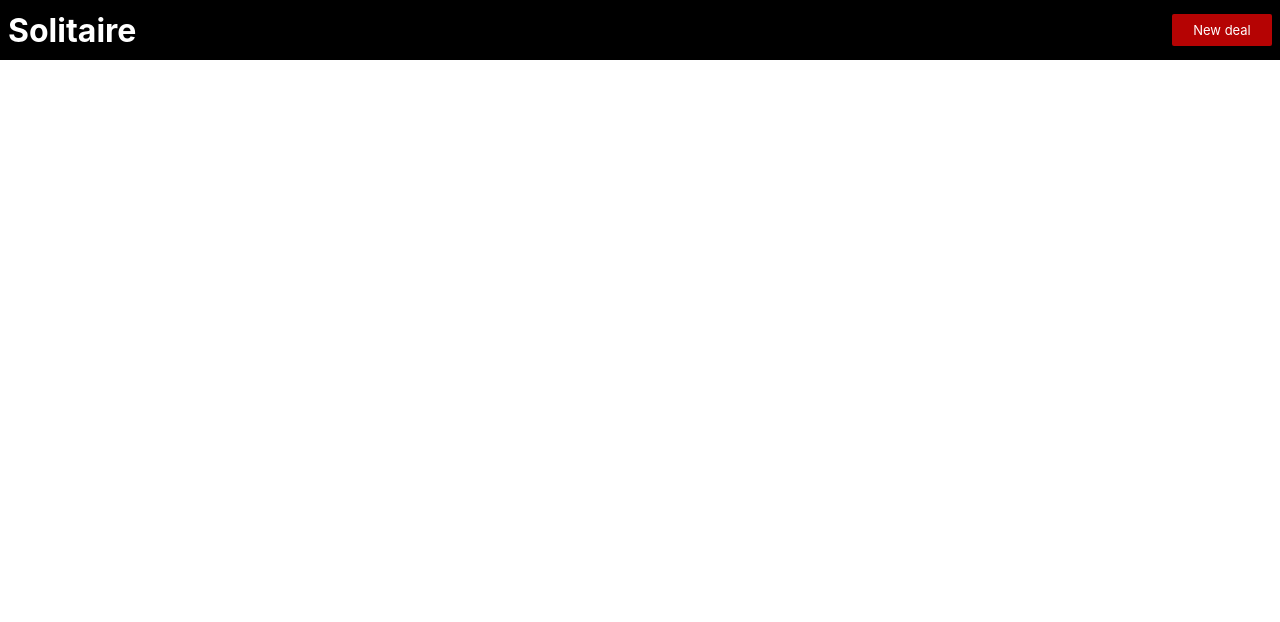
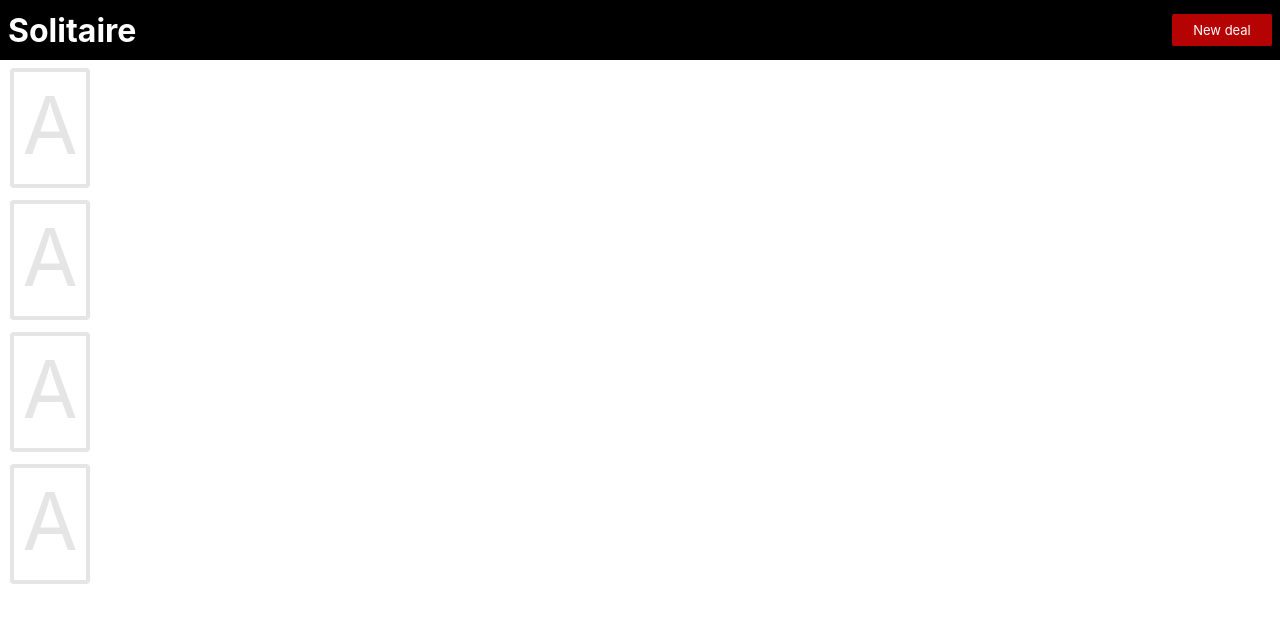
Before and after one commit to nivram80/solitaire, a Svelte app: page / in a window 1280 px wide. Shown: the top 622 px of the page. Built offline with nearby package versions, Linux system fonts and the light colour scheme.

Commit message:
show where foundation piles will be

```diff
--- a/src/App.svelte
+++ b/src/App.svelte
@@ -109,16 +109,7 @@
 
 	const newDeal = () => {
 		shuffledDeck = shuffle(deck);
-
 		deal(shuffledDeck);
-		console.log("1st Pile: ", firstPile);
-		console.log("2nd Pile: ", secondPile);
-		console.log("3rd Pile: ", thirdPile);
-		console.log("4th Pile: ", fourthPile);
-		console.log("5th Pile: ", fifthPile);
-		console.log("6th Pile: ", sixthPile);
-		console.log("7th Pile: ", seventhPile);
-		console.log("Stock Pile: ", stockPile);
 	}
 
 	// Borrowed from https://javascript.info/task/shuffle which is based
@@ -199,6 +190,15 @@
 
 	.foundation {
 		margin-bottom: 12px;
+    box-sizing: border-box;
+    width: 80px;
+    height: 120px;
+    border-radius: 4px;
+		border: 4px solid rgba(0, 0, 0, 0.10);
+    padding: 4px 6px;
+		font-size: 80px;
+		color: rgba(0, 0, 0, 0.10);
+		text-align: center;
 	}
 
 	.tableau {
@@ -217,12 +217,13 @@
 		<button on:click={newDeal}>New deal</button>
 	</div>
 </header>
+
 <main class="main">
 	<section class="foundations">
-		<div class="foundation diamond-foundation"></div>
-		<div class="foundation heart-foundation"></div>
-		<div class="foundation club-foundation"></div>
-		<div class="foundation spade-foundation"></div>
+		<div class="foundation diamond-foundation">A</div>
+		<div class="foundation heart-foundation">A</div>
+		<div class="foundation club-foundation">A</div>
+		<div class="foundation spade-foundation">A</div>
 	</section>
 
 	<section class="tableau">
--- a/src/Card.svelte
+++ b/src/Card.svelte
@@ -21,6 +21,14 @@
     background-color: #fffefe;
   }
 
+  .card:not(.bottom-card) {
+    margin-top: -100px;
+  }
+
+  .card:not(.face-down) {
+    cursor: pointer;
+  }
+
   .face-down {
     background-color: darkgreen;
   }
@@ -42,9 +50,7 @@
     text-align: center;
   }
 
-  .card:not(.bottom-card) {
-    margin-top: -100px;
-  }
+
 </style>
 
 <div
```
